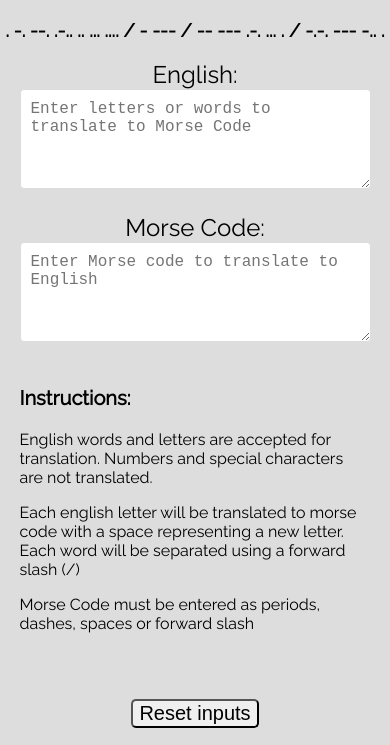
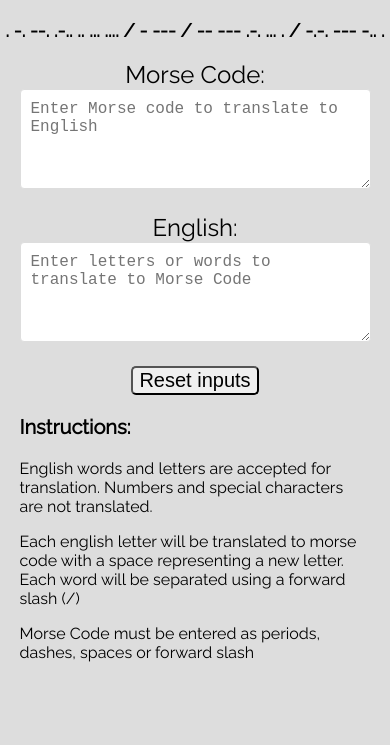
Before and after one commit to kaizdev/morse-code-translator, a website with bundled scripts: page index.html in a window 390 px wide. Shown: the part 98-843 px from the top of the page. Built offline with nearby package versions, Linux system fonts and the light colour scheme.

Commit message:
adds flex order for different screen sizes

```diff
--- a/index.html
+++ b/index.html
@@ -57,10 +57,10 @@
                         ></textarea>
                     </div>
                 </div>
+                <div><button id="resetBtn">Reset inputs</button></div>
             </div>
         </main>
 
-        <button id="resetBtn">Reset inputs</button>
         <div class="fun-facts">
             <p>Interesting facts about Morse Code:</p>
             <ol>
--- a/styles/styles.scss
+++ b/styles/styles.scss
@@ -68,7 +68,24 @@ div > p:first-child {
     flex-direction: column;
     justify-content: center;
     align-items: center;
+    :nth-child(1) {
+        order: 1;
+    }
+    :nth-child(2) {
+        order: 2;
+    }
+    :nth-child(3) {
+        order: 3;
+    }
     @media screen and (max-width: 600px) {
-        flex-direction: column-reverse;
+        :nth-child(1) {
+            order: 3;
+        }
+        :nth-child(2) {
+            order: 1;
+        }
+        :nth-child(3) {
+            order: 2;
+        }
     }
 }
```
Also changed, not shown: styles/style.css, 1 other file.
